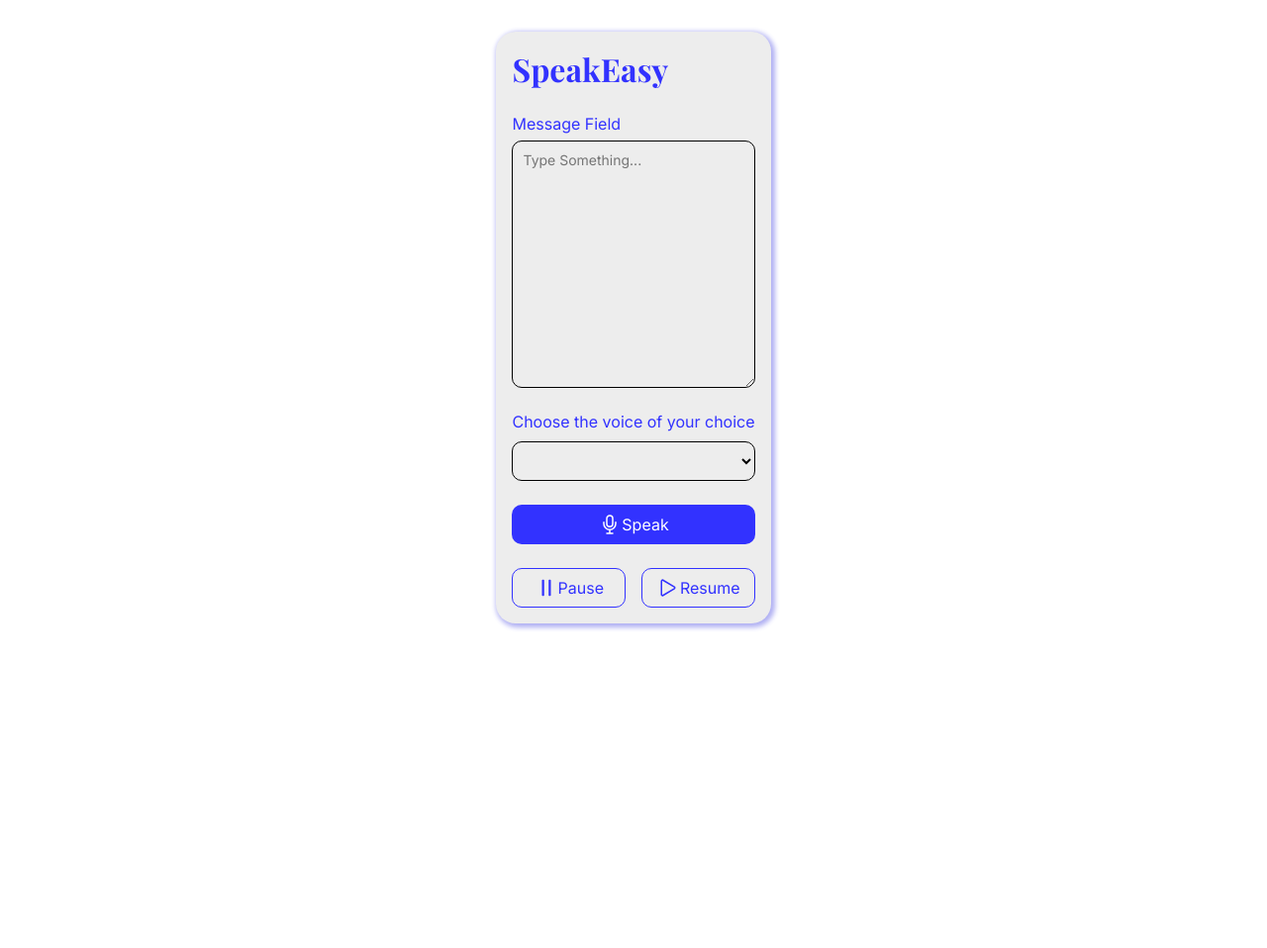
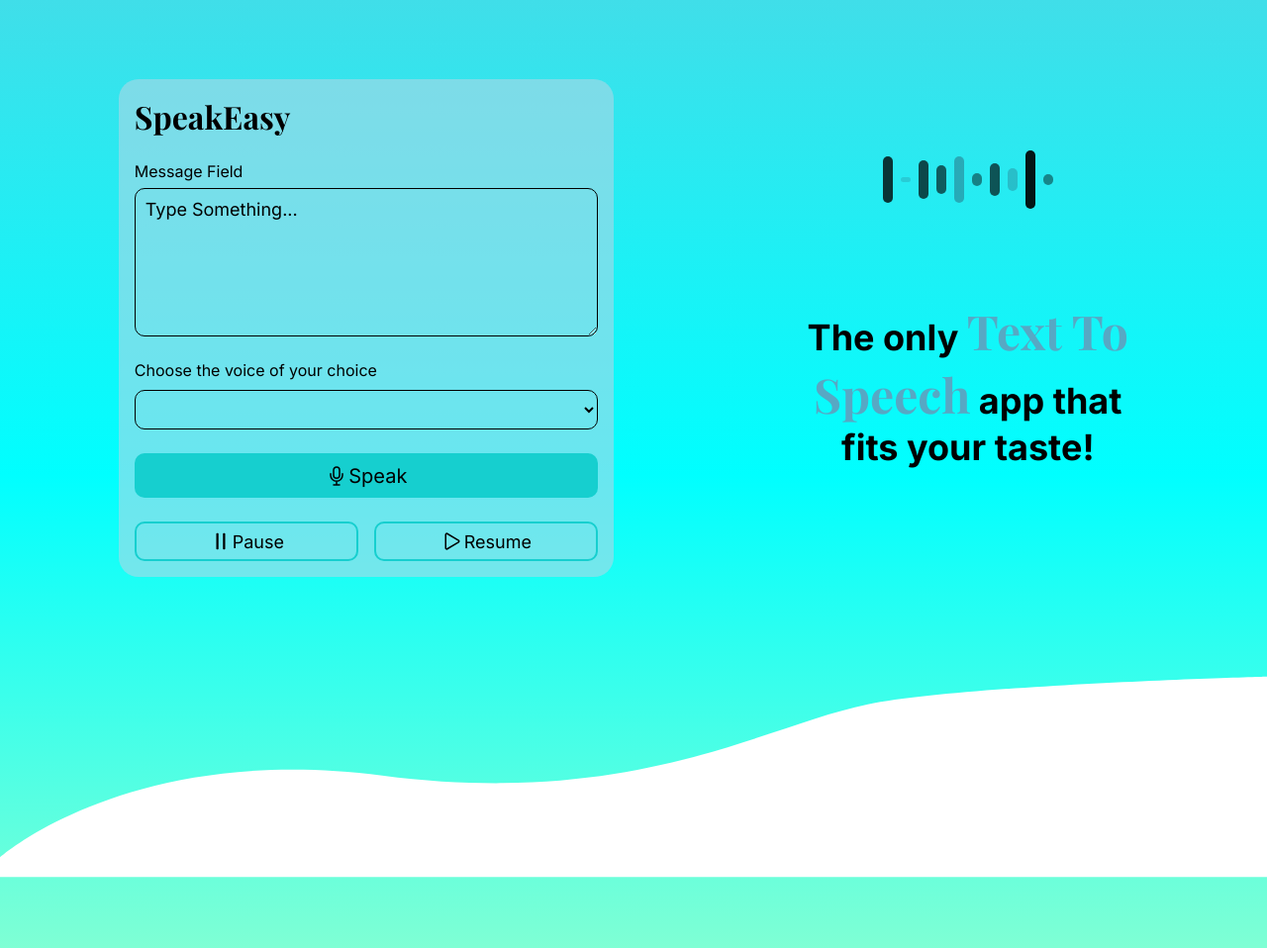
Before and after one commit to Adedoyin13/SpeakEasy, a plain HTML site: page index.html in a window 1280 px wide. Shown: the whole page at 99% size. Before the commit the page ends 800 px from the top, so only its background shows below. Drawn offline with nearby package versions, Linux system fonts and the light colour scheme; a web font is replaced by a local one.

Commit message:
second commit

```diff
--- a/index.html
+++ b/index.html
@@ -8,6 +8,7 @@
 </head>
 <body>
     <div class="container">
+
         <div class="con">
 
             <h1 class="textIntro">SpeakEasy</h1>
@@ -40,7 +41,31 @@
             </div>
 
         </div>
+
+        <div class="barCon">
+            <div id="bars">
+                <div class="bar"></div>
+                <div class="bar color"></div>
+                <div class="bar"></div>
+                <div class="bar"></div>
+                <div class="bar color"></div>
+                <div class="bar"></div>
+                <div class="bar"></div>
+                <div class="bar color"></div>
+                <div class="bar"></div>
+                <div class="bar"></div>
+            </div>
+            <div class="barText">
+                <h1>The only <span class="textToSpeech">Text to speech</span> app that fits your taste!</h1>
+            </div>
+        </div>
+
     </div>
+
+        <svg width="100vw" height="21.25rem" viewBox="0 0 1920 304">
+            <path fill="#fff" d="M0,274c0,0,195.28-174,579.28-124s580.147-76.408,736-108C1463.28,12,1920,0,1920,0v304H0V274z"/>
+        </svg>
+
 
     <script type="module" src="https://unpkg.com/ionicons@7.1.0/dist/ionicons/ionicons.esm.js"></script>
     <script nomodule src="https://unpkg.com/ionicons@7.1.0/dist/ionicons/ionicons.js"></script>
--- a/style.css
+++ b/style.css
@@ -1,4 +1,8 @@
 @import url('https://fonts.googleapis.com/css2?family=Inter:ital,opsz,wght@0,14..32,100..900;1,14..32,100..900&family=Playfair+Display:ital,wght@0,400..900;1,400..900&display=swap');
+
+body{
+    background: linear-gradient(to top, aquamarine, aqua, #40dee9);
+}
 
 * {
     padding: 0;
@@ -11,28 +15,27 @@
 }
 
 .container {
-    background-color: white;
     display: flex;
-    justify-content: center;
+    justify-content: space-around;
     align-items: center;
     padding: 2rem;
-    /* height: 100vh; */
 }
 
 .con {
-    background-color: #ededed;
+    background-color: rgba(173, 216, 230, 0.6);
     padding: 1rem;
     display: flex;
     flex-direction: column;
+    justify-content: left;
+    width: 500px;
     gap: 1.5rem;
-    /* height: 90vh; */
     border-radius: 20px;
-    box-shadow: 2px 2px 5px 2px #b0b0f3;
+    margin-top: 3rem;
 }
 
 .con h1 {
     font-family: 'Playfair Display';
-    color: #3232ff;
+    color: #000;
 }
 
 form {
@@ -44,26 +47,30 @@ form {
 label {
     font-size: 16px;
     font-family: 'Inter';
-    color: #3232ff;
+    color: #000;
 }
 
 .txt  {
     font-size: 16px;
     font-family: 'Inter';
     margin-bottom: 10px;
-    color: #3232ff;
+    color: #000;
 }
 
 #text {
-    min-height: 250px;
+    min-height: 150px;
     min-width: 100%;
-    /* max-width: 10rem; */
     background-color: transparent;
     border: 1px solid black;
     border-radius: 10px;
     padding: 10px 0 0 10px;
-    font-size: 14px;
+    font-size: 18px;
     font-family: 'Inter';
+    color: #000;
+}
+
+#text::placeholder {
+    color: #000;
 }
 
 #voiceSelect {
@@ -82,23 +89,23 @@ label {
     justify-content: center;
     align-items: center;
     width: 100%;
-    height: 40px;
-    background-color: #3232ff;
+    height: 45px;
+    background-color: #16cfcf;
     border-radius: 10px;
     cursor: pointer;
 }
 
 .speakBtn {
     background-color: transparent;
-    font-size: 16px;
-    color: #fff;
+    font-size: 20px;
+    color: #000;
     cursor: pointer;
     font-family: 'Inter';
 }
 
 .voiceIcon {
     font-size: 24px;
-    color: white;
+    color: #000;
     cursor: pointer;
 }
 
@@ -114,8 +121,7 @@ label {
 .btn {
     background-color: transparent;
     font-family: 'Inter';
-    font-size: 16px;
-    color: #3232ff;
+    font-size: 18px;
     cursor: pointer;
 }
 
@@ -123,7 +129,7 @@ label {
     display: flex;
     align-items: center;
     justify-content: center;
-    border: 1px solid #3232ff;
+    border: 2px solid #16cfcf;
     border-radius: 10px;
     width: 100%;
     height: 40px;
@@ -132,34 +138,116 @@ label {
 
 ion-icon {
     font-size: 24px;
-    color: #3232ff;
 }
 
 .pauseBtnCon:hover, .resumeBtnCon:hover {
-    background-color: #b0b0f3;
+    background-color: #16cfcf;
     transform: scale(0.95);
 }
 
-/* @media screen and (max-width: 600px) {
-    #text {
-        min-width: 400px;
+#bars {
+    display: flex;
+    justify-content: center;
+    align-items: center;
+    height: 5rem;
+}
+
+.bar {
+    background-color: #000;
+    bottom: 1px;
+    height: 3px;
+    width: 10px;
+    margin: 0px 4px;
+    border-radius: 5px;
+    animation: sound 0ms -600ms linear infinite alternate;
+}
+
+.color {
+    background-color: rgba(40, 99, 119, 0.6) ;
+}
+
+@keyframes sound {
+    0% {
+       opacity: .35;
+        height: 3px;
+    }
+    100% {
+        opacity: 1;
+        height: 70px;
     }
 }
 
-@media screen and (max-width: 500px) {
-    #text {
-        min-width: 380px;
+.bar:nth-child(1)  { left: 1px; animation-duration: 599ms; }
+.bar:nth-child(2)  { left: 15px; animation-duration: 558ms; }
+.bar:nth-child(3)  { left: 29px; animation-duration: 532ms; }
+.bar:nth-child(4)  { left: 43px; animation-duration: 583ms; }
+.bar:nth-child(5)  { left: 57px; animation-duration: 525ms; }
+.bar:nth-child(6)  { left: 71px; animation-duration: 552ms; }
+.bar:nth-child(7)  { left: 85px; animation-duration: 536ms; }
+.bar:nth-child(8)  { left: 99px; animation-duration: 544ms; }
+.bar:nth-child(9)  { left: 113px; animation-duration: 612ms; }
+.bar:nth-child(10) { left: 127px; animation-duration: 567ms; }
+
+.barText {
+    font-size: 18px;
+    font-weight: 600;
+    font-family: 'Inter';
+    text-align: center;
+}
+
+.barCon {
+    display: flex;
+    flex-direction: column;
+    width: 30%;
+    gap: 5rem;
+}
+
+.textToSpeech {
+    color: rgb(87, 168, 196);
+    font-weight: 700;
+    font-size: 48px;
+    font-family: 'Playfair Display';
+    text-transform: capitalize;
+}
+
+@media screen and (max-width: 900px) {
+    .con {
+        width: 400px;
+    }
+    .barText {
+        font-size: 16px;
+    }
+
+    .textToSpeech {
+        font-size: 36px;
     }
 }
 
-@media screen and (max-width: 470px) {
-    #text {
-        min-width: 350px;
+@media screen and (max-width: 750px) {
+    .barText {
+        font-size: 16px;
+    }
+
+    .textToSpeech {
+        font-size: 36px;
+    }
+
+    .barCon {
+        width: 50%;
+    }
+    .container {
+        gap: 1rem;
     }
 }
 
-@media screen and (max-width: 450px) {
-    #text {
-        min-width: 330px;
+@media screen and (max-width: 600px) {
+    .barCon {
+        width: 40%;
     }
-} */
+}
+
+@media screen and (max-width: 550px) {
+    .barCon {
+        display: none;
+    }
+}
```
